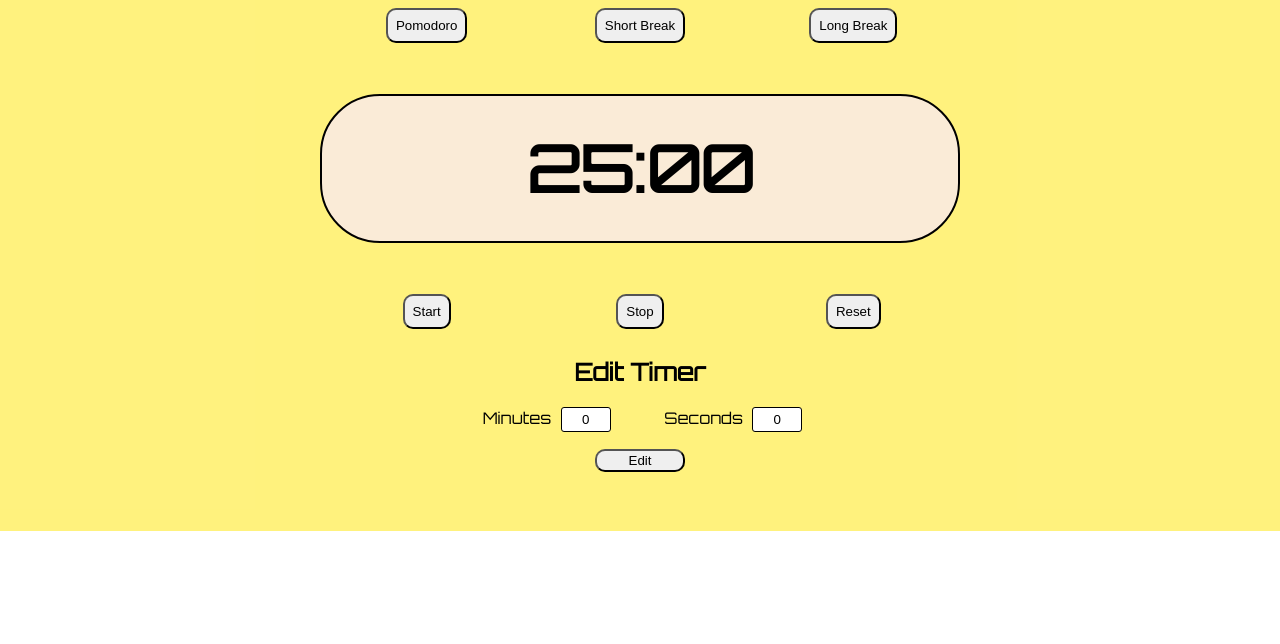
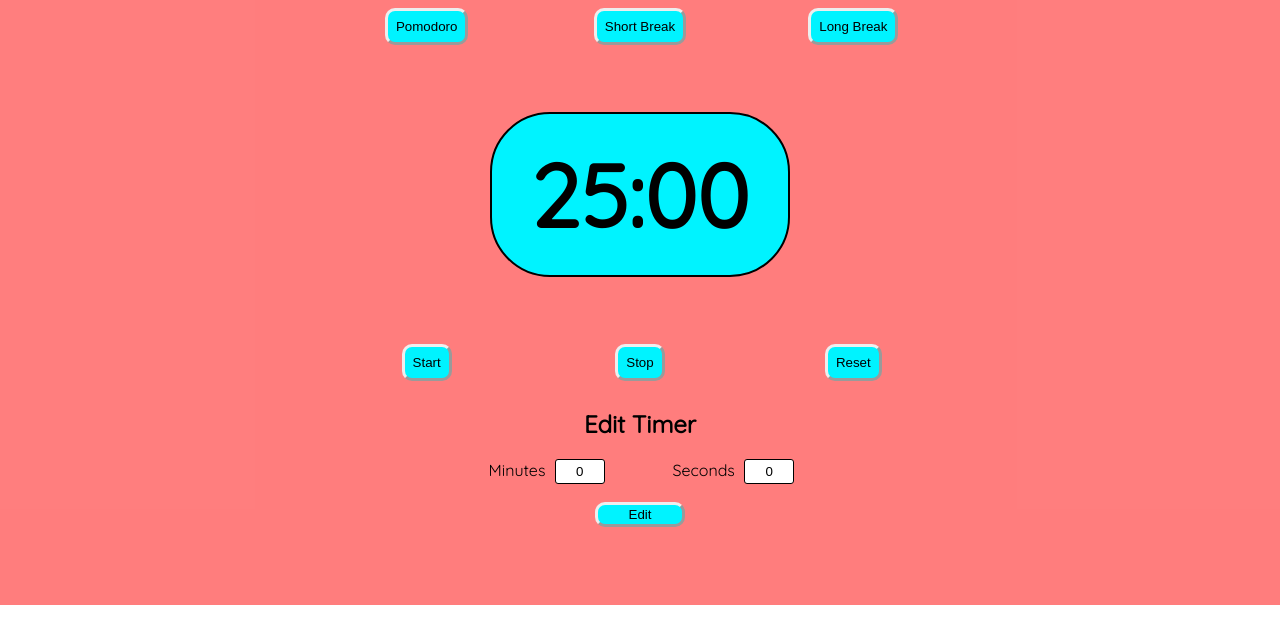
Before and after one commit to adibalamir/Pomodoro, a React (Create React App) app: page / in a window 1280 px wide. Shown: the top 644 px of the page. Built offline with nearby package versions, Linux system fonts and the light colour scheme.

Commit message:
Changed font to Quicksand, shortened width of timer.

```diff
--- a/public/index.html
+++ b/public/index.html
@@ -3,7 +3,7 @@
   <head>
     <meta charset="utf-8" />
     <link rel="shortcut icon" href="%PUBLIC_URL%/titleIcon.ico" />
-    <link href="https://fonts.googleapis.com/css?family=Orbitron" rel="stylesheet">
+    <link href="https://fonts.googleapis.com/css?family=Orbitron|Nunito+Sans|Quicksand" rel="stylesheet">
     <meta
       name="viewport"
       content="width=device-width, initial-scale=1, shrink-to-fit=no"
--- a/src/Components/Timer.js
+++ b/src/Components/Timer.js
@@ -5,21 +5,15 @@ class Timer extends Component {
   render() {
     if (this.props.seconds < 10 && this.props.minutes < 10) {
       return (
-        <div>
-          <h1 id="timer">0{this.props.minutes}:0{this.props.seconds}</h1>
-        </div>
+        <h1 id="timer">0{this.props.minutes}:0{this.props.seconds}</h1>
       )
     } else if (this.props.seconds < 10) {
       return (
-        <div>
-          <h1 id="timer">{this.props.minutes}:0{this.props.seconds}</h1>
-        </div>
+        <h1 id="timer">{this.props.minutes}:0{this.props.seconds}</h1>
       )
     } else {
       return (
-        <div>
-          <h1 id="timer">{this.props.minutes}:{this.props.seconds}</h1>
-        </div>
+        <h1 id="timer">{this.props.minutes}:{this.props.seconds}</h1>
       )
     }
   }
--- a/src/assets/css/App.css
+++ b/src/assets/css/App.css
@@ -1,8 +1,8 @@
 .App {
-  font-family: 'Orbitron', sans-serif;
+  font-family: 'Quicksand', sans-serif;
   text-align: center;
   display: grid;
-  background: #ffeb3ba8;
+  background: #ff3b3ba8;
   grid-template-columns: 0.5fr 1fr 0.5fr;
   grid-template-rows: 0.25fr 0.5fr 0.25fr 0.5fr;
   grid-template-areas:
@@ -30,6 +30,8 @@ input {
 
 .timer {
   grid-area: timer;
+  justify-self: center;
+  width: 300px;
 }
 
 .timerControls {
@@ -42,4 +44,10 @@ button {
   padding: 0.5rem;
   margin: 0.5rem;
   border-radius: 10px;
+  border: outset;
+  background-color: #00f3ff;
 }
+
+button:hover {
+  border: inset;
+}
--- a/src/assets/css/Timer.css
+++ b/src/assets/css/Timer.css
@@ -1,7 +1,8 @@
 #timer {
-  font-size: 4rem;
+  font-size: 5.5rem;
   border: 2px solid black;
   border-radius: 60px;
-  padding: 2rem;
-  background-color: antiquewhite;
+  padding: 1.6rem;
+  background-color: #00f3ff;
+  /* width: 400px; */
 }
```
